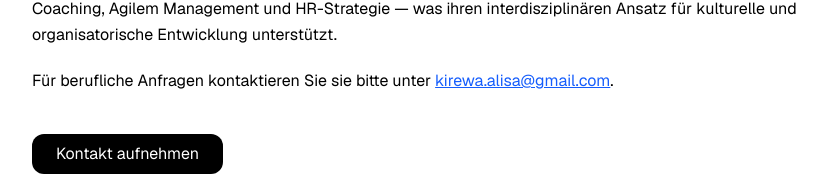
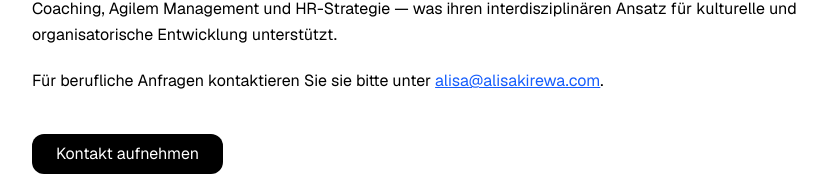
Before and after one commit to GeorgeMihaiVasilescu/alisa-kirewa-site, a Next.js app: page /de in a window 1280 px wide. Shown: the part 578-754 px from the top of the page, without its empty margins (224-1051 px from the left). Built offline with nearby package versions, Linux system fonts and the light colour scheme.

Commit message:
Fix German email

```diff
--- a/src/app/de/page.tsx
+++ b/src/app/de/page.tsx
@@ -27,13 +27,13 @@ export default function Home() {
             Außerdem besitzt sie Zertifizierungen in NLP (Neuro-Linguistisches Programmieren), Systemischem Coaching, Agilem Management und HR-Strategie — was ihren interdisziplinären Ansatz für kulturelle und organisatorische Entwicklung unterstützt.
           </p>
           <p>
-            Für berufliche Anfragen kontaktieren Sie sie bitte unter <a href="mailto:kirewa.alisa@gmail.com" className="underline text-blue-600">kirewa.alisa@gmail.com</a>.
+            Für berufliche Anfragen kontaktieren Sie sie bitte unter <a href="mailto:alisa@alisakirewa.com" className="underline text-blue-600">alisa@alisakirewa.com</a>.
           </p>
         </section>
 
         <div className="text-left">
           <a
-            href="mailto:kirewa.alisa@gmail.com"
+            href="mailto:alisa@alisakirewa.com"
             className="inline-block bg-black text-white px-6 py-2 rounded-xl hover:bg-gray-800 transition"
           >
             Kontakt aufnehmen
```
